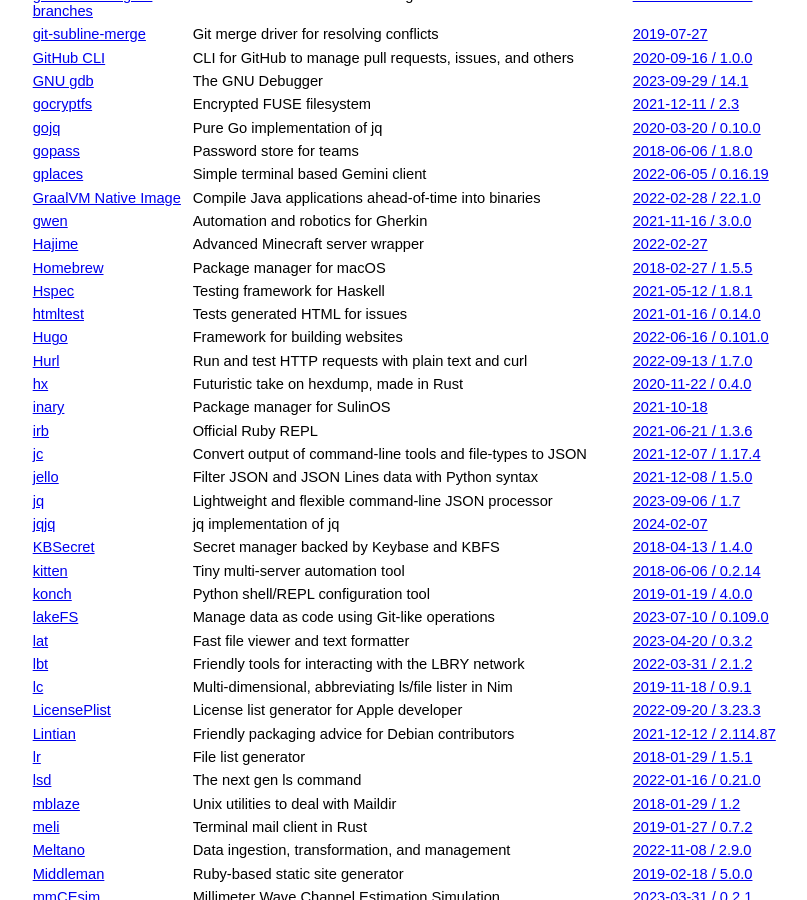
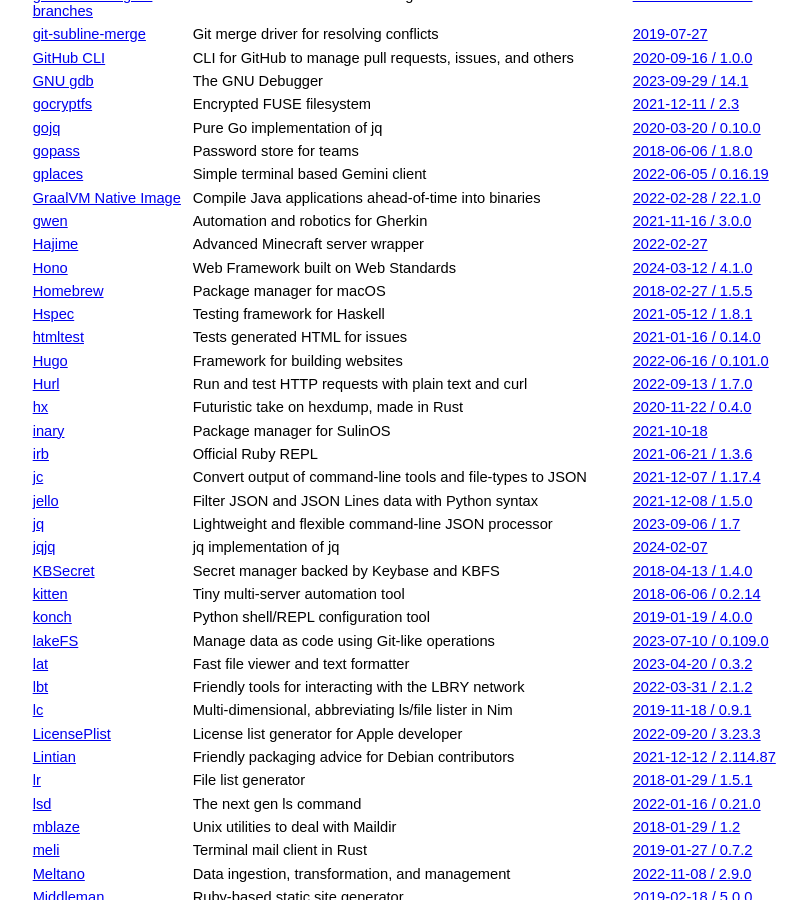
Before and after one commit to jcs/no_color, a Jekyll site: the page built from index.md, in a window 1280 px wide and 900 px high, scrolled down 3797 px. Shown: the whole window, without its empty margins (211-1018 px from the left). Built offline with Jekyll 4.4.1, drawn with Linux system fonts in a browser that asks for light colours; our own code applies the rules of GitHub Pages for plain Markdown files.

Commit message:
Add Hono

```diff
--- a/index.md
+++ b/index.md
@@ -206,6 +206,7 @@ color by default via `NO_COLOR`.
 | [GraalVM Native Image](https://www.graalvm.org/native-image/) | Compile Java applications ahead-of-time into binaries | [2022-02-28 / 22.1.0](https://github.com/oracle/graal/commit/20f912e13cd97c3c3b527522b194a61eac71a93b) |
 | [gwen](https://github.com/gwen-interpreter/gwen) | Automation and robotics for Gherkin | [2021-11-16 / 3.0.0](https://github.com/gwen-interpreter/gwen/releases/tag/v3.0.0) |
 | [Hajime](https://github.com/Slackadays/Hajime) | Advanced Minecraft server wrapper | [2022-02-27](https://github.com/Slackadays/Hajime/commit/7ff89c1d29d901ab0dc47474ee85619fbfbbd226) |
+| [Hono](https://github.com/honojs/hono) | Web Framework built on Web Standards | [2024-03-12 / 4.1.0](https://github.com/honojs/hono/releases/tag/v4.1.0) |
 | [Homebrew](https://brew.sh/) | Package manager for macOS | [2018-02-27 / 1.5.5](https://github.com/Homebrew/brew/releases/tag/1.5.5) |
 | [Hspec](https://hspec.github.io/) | Testing framework for Haskell | [2021-05-12 / 1.8.1](https://github.com/hspec/hspec/blob/main/CHANGES.markdown#changes-in-281) |
 | [htmltest](https://github.com/wjdp/htmltest) | Tests generated HTML for issues | [2021-01-16 / 0.14.0](https://github.com/wjdp/htmltest/releases/tag/v0.14.0) |
```
